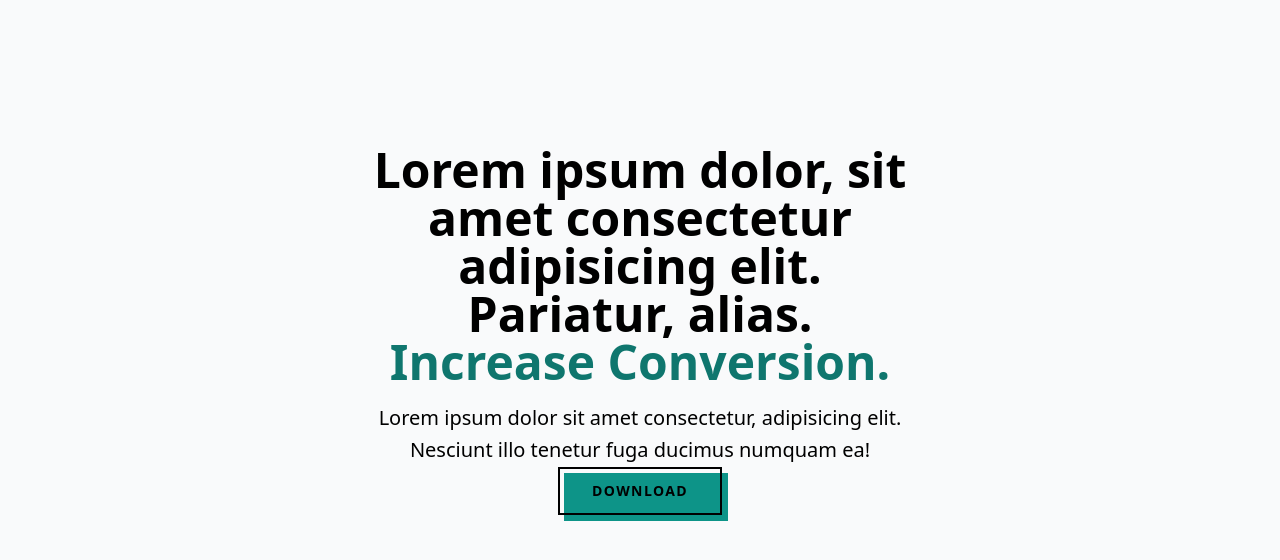
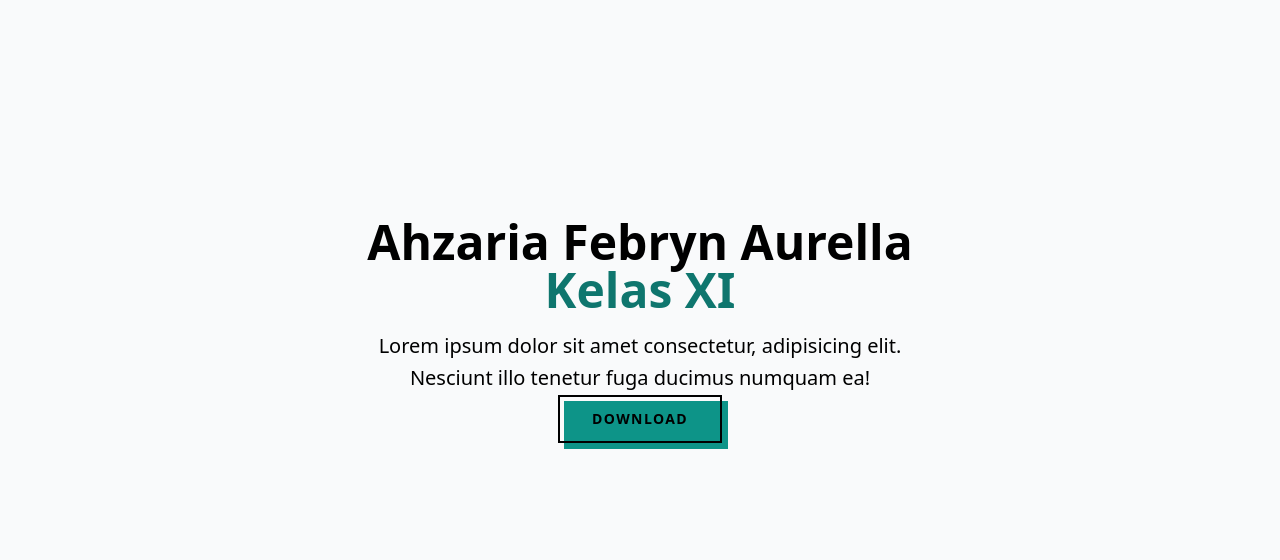
Before and after one commit to aurella11/cashflow, a plain HTML site: page index.html in a window 1280 px wide. Shown: the part 70-630 px from the top of the page. Drawn offline with nearby package versions, Linux system fonts and the light colour scheme.

Commit message:
mengubah nama

```diff
--- a/index.html
+++ b/index.html
@@ -93,9 +93,9 @@
     <div class="mx-auto max-w-screen-xl px-4 py-32 lg:flex lg:h-screen lg:items-center">
       <div class="mx-auto max-w-xl text-center">
         <h1 class="text-5xl font-extrabold sm:text-5xl">
-          Lorem ipsum dolor, sit amet consectetur adipisicing elit. Pariatur, alias.
+          Ahzaria Febryn Aurella
           <strong class="font-extrabold text-teal-700 sm:block">
-            Increase Conversion.
+            Kelas XI
           </strong>
         </h1>
 
```
